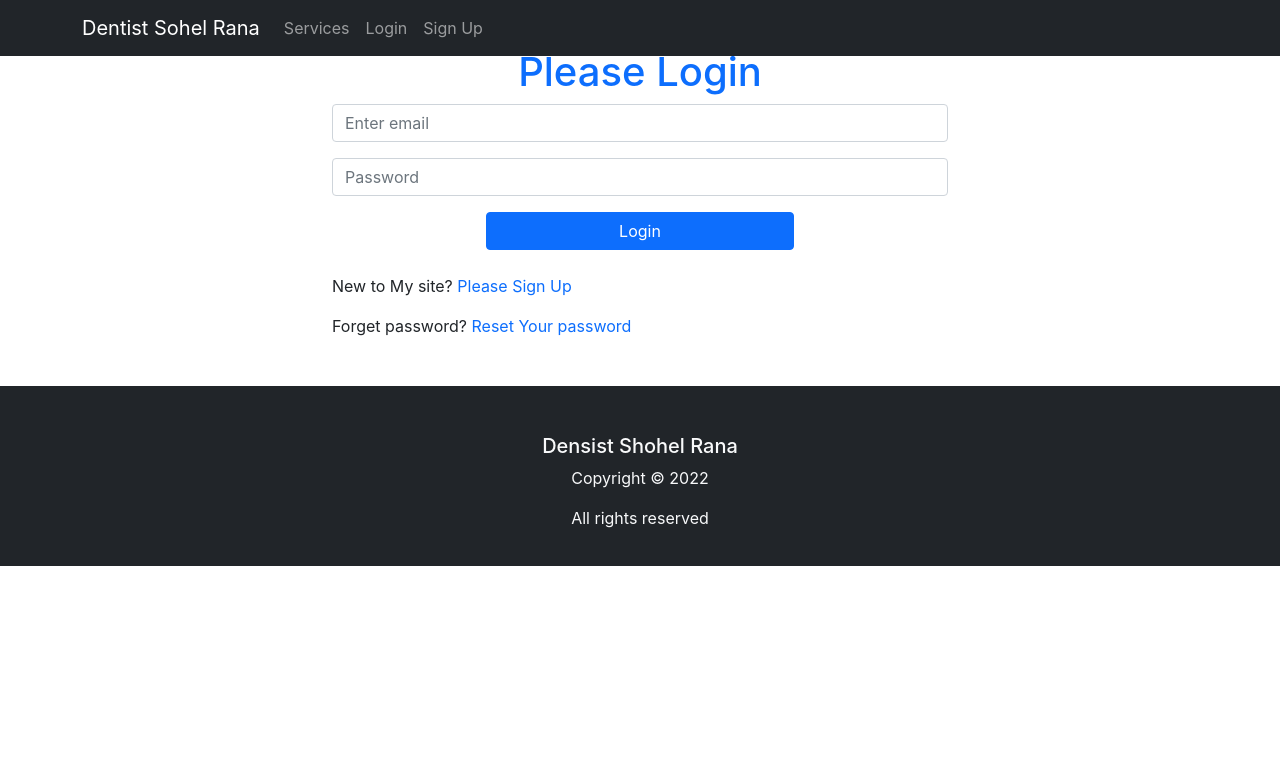
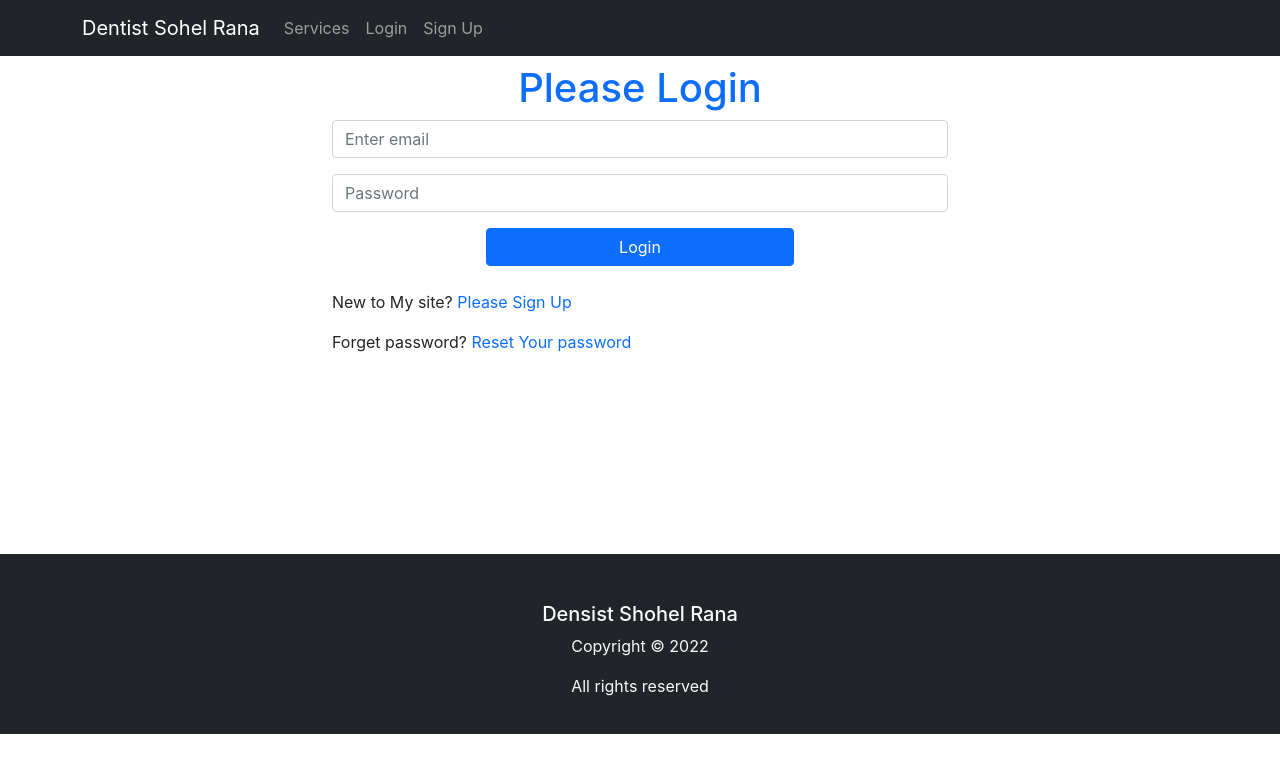
Before and after one commit to shakilahamed95/dentist-website, a React (Create React App) app: page /login in a window 1280 px wide. Shown: the top 772 px of the page. Built offline with nearby package versions, Linux system fonts and the light colour scheme; no server answers.

Commit message:
not found page done

```diff
--- a/src/App.js
+++ b/src/App.js
@@ -9,6 +9,7 @@ import SignUp from './Components/SignUp/SignUp';
 
 import Checkout from './Components/Checkout/Checkout';
 import RequireAuth from './Components/RequireAuth/RequireAuth';
+import Notfound from './Components/Notfound/Notfound';
 
 function App() {
   return (
@@ -23,6 +24,7 @@ function App() {
             <Checkout></Checkout>
           </RequireAuth>
         }></Route>
+        <Route path='*' element={<Notfound></Notfound>}></Route>
       </Routes>
       <Footer></Footer>
     </div>
--- a/src/Components/Checkout/Checkout.css
+++ b/src/Components/Checkout/Checkout.css
@@ -0,0 +1,3 @@
+.checkout {
+    margin-bottom: 450px;
+}
--- a/src/Components/Checkout/Checkout.js
+++ b/src/Components/Checkout/Checkout.js
@@ -1,8 +1,9 @@
 import React from 'react';
+import './Checkout.css'
 
 const Checkout = () => {
     return (
-        <div>
+        <div className='checkout'>
             <h1>This is from checkout</h1>
         </div>
     );
--- a/src/Components/Header/Header.js
+++ b/src/Components/Header/Header.js
@@ -13,7 +13,7 @@ const Header = () => {
     }
 
     return (
-        <div>
+        <div className='mb-5 p-2'>
             <Navbar fixed="top" collapseOnSelect expand="lg" bg="dark" variant="dark" className='mb-5'>
                 <Container>
                     <Navbar.Brand as={Link} to="/"> Dentist Sohel Rana</Navbar.Brand>
--- a/src/Components/Login/Login.css
+++ b/src/Components/Login/Login.css
@@ -0,0 +1,3 @@
+.log-in {
+    margin-bottom: 200px;
+}
--- a/src/Components/Login/Login.js
+++ b/src/Components/Login/Login.js
@@ -3,8 +3,9 @@ import { useEffect, useState } from 'react';
 import { Button } from 'react-bootstrap'
 import { Form } from 'react-bootstrap';
 import { useSignInWithEmailAndPassword } from 'react-firebase-hooks/auth';
-import { Link, useLocation, useNavigate } from 'react-router-dom';
+import { useLocation, useNavigate } from 'react-router-dom';
 import auth from '../../firebase.init';
+import './Login.css'
 
 const Login = () => {
     const nevigate = useNavigate()
@@ -73,7 +74,7 @@ const Login = () => {
     }, [user]);
 
     return (
-        <div className='mx-auto container w-50 mt-5'>
+        <div className='mx-auto container w-50 mt-5 log-in'>
             <h1 className='text-center text-primary mt-5'>Please Login</h1>
             <Form onSubmit={handleLogin}>
                 <Form.Group className="mb-3" controlId="formBasicEmail">
--- /dev/null
+++ b/src/Components/Notfound/Notfound.css
@@ -0,0 +1,5 @@
+.not-found {
+    height: auto;
+    margin-left: 400px;
+    margin-bottom: 50px;
+}
--- /dev/null
+++ b/src/Components/Notfound/Notfound.js
@@ -0,0 +1,14 @@
+import React from 'react';
+import notfound from '../../images/notfound.jpg'
+import './Notfound.css'
+
+const Notfound = () => {
+    return (
+        <div className="not-found">
+            <h3 className='text-danger ms-4'>Sorry, the page you looking for is not found</h3>
+            <img src={notfound} alt="Paris" />
+        </div>
+    );
+};
+
+export default Notfound;
--- a/src/Components/SignUp/SignUp.css
+++ b/src/Components/SignUp/SignUp.css
@@ -0,0 +1,3 @@
+.sign-up {
+    margin-bottom: 100px;
+}
--- a/src/Components/SignUp/SignUp.js
+++ b/src/Components/SignUp/SignUp.js
@@ -3,6 +3,7 @@ import React, { useState } from 'react';
 import { Button, Form } from 'react-bootstrap';
 import { useNavigate } from 'react-router-dom';
 import auth from '../../firebase.init';
+import './SignUp.css'
 
 const SignUp = () => {
     const [agree, setAgree] = useState(false)
@@ -67,7 +68,7 @@ const SignUp = () => {
 
 
     return (
-        <div className='mx-auto container w-50 mt-5'>
+        <div className='mx-auto container w-50 mt-5 sign-up'>
             <h1 className='text-center text-primary mt-5'>Please Sign Up </h1>
             <Form onSubmit={handleFormSubmit}>
                 <Form.Group className="mb-3" controlId="formBasiName">
```
Also changed, not shown: src/images/notfound.jpg (added).
